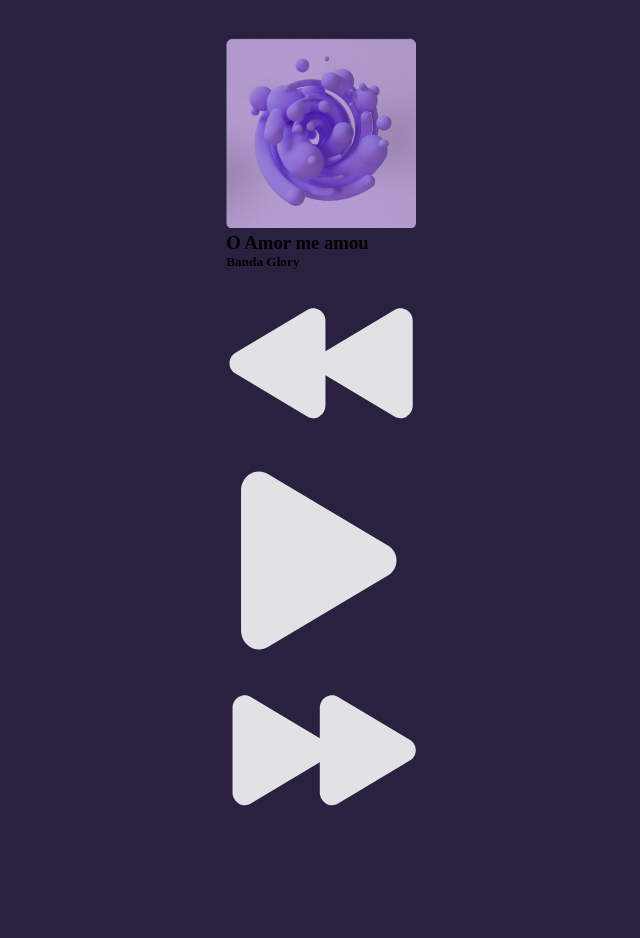
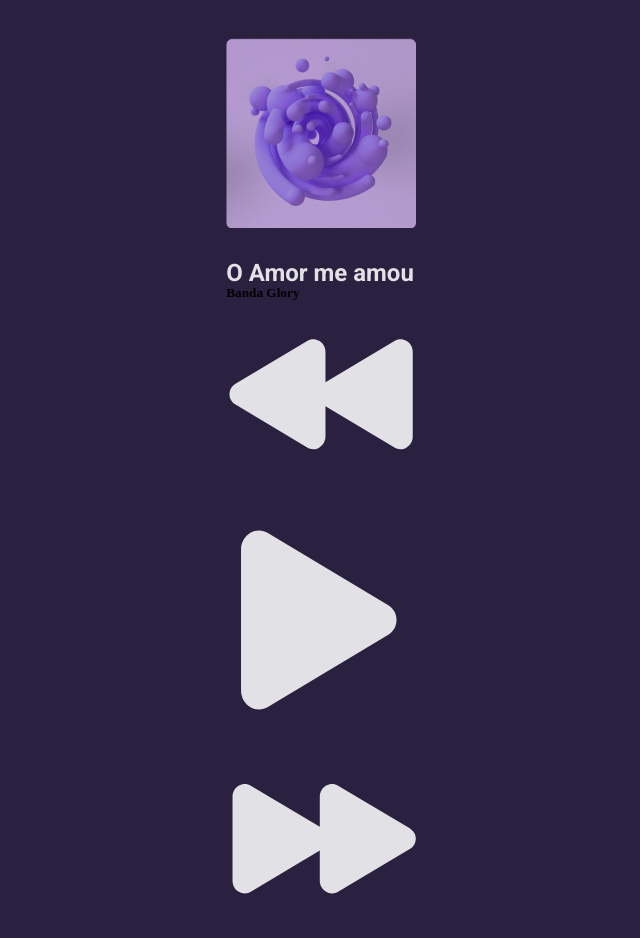
Before and after one commit to Andersonamalta/MidiaPlayer, a plain HTML site: page src/index.html in a window 1280 px wide. Shown: the top 938 px of the page, without its empty margins (319-959 px from the left). Drawn offline with Linux system fonts and the light colour scheme.

Commit message:
Alteração titulo da música

```diff
--- a/src/style.css
+++ b/src/style.css
@@ -7,6 +7,7 @@
 
 :root {
     --bg-color: #2a2141;
+    --color-titulo-musica: #e1e1e6;
 }
 
 body {
@@ -21,4 +22,14 @@ body {
 #container img {
     width: 189.659px;
     height: 189.659px;
+    margin-bottom: 28.81px;
 }
+
+#container h3 {
+    color: var(--color-titulo-musica);
+    font-family: "Roboto", sans-serif;
+    font-size: 24px;
+    font-style: normal;
+    font-weight: 700;
+    line-height: 24px;
+}
```
